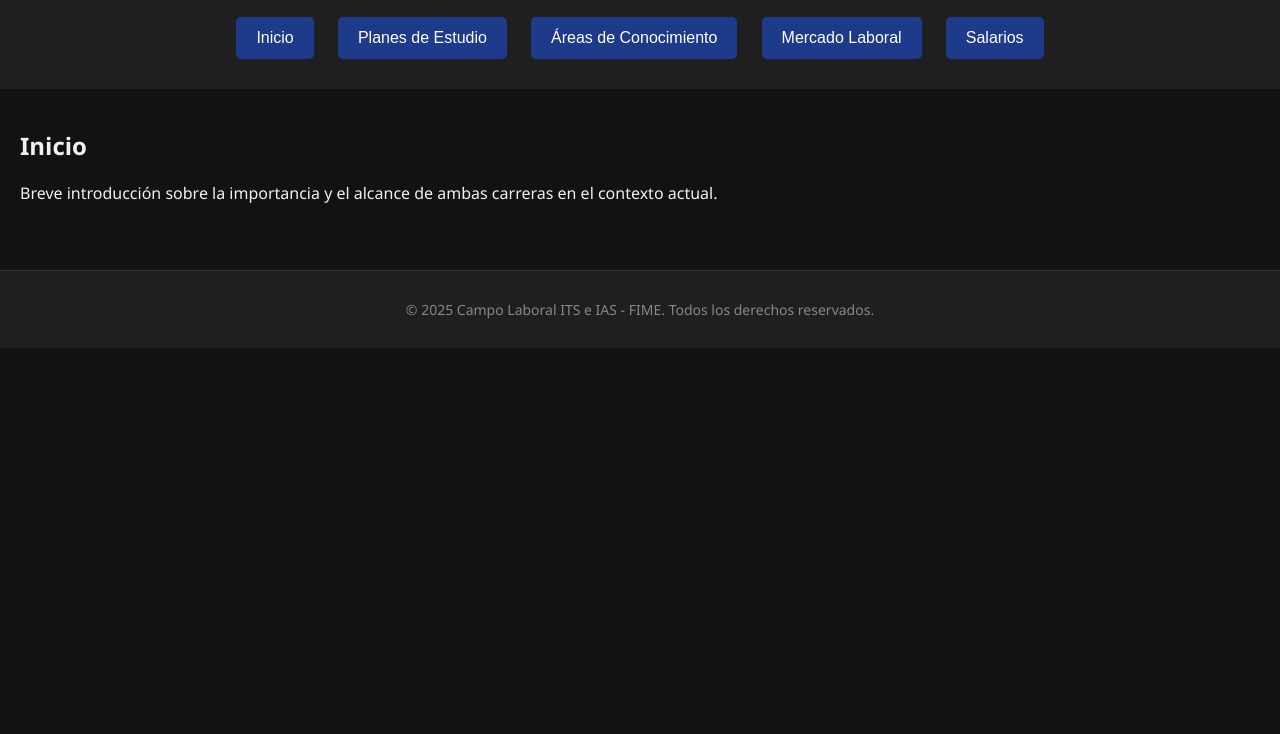
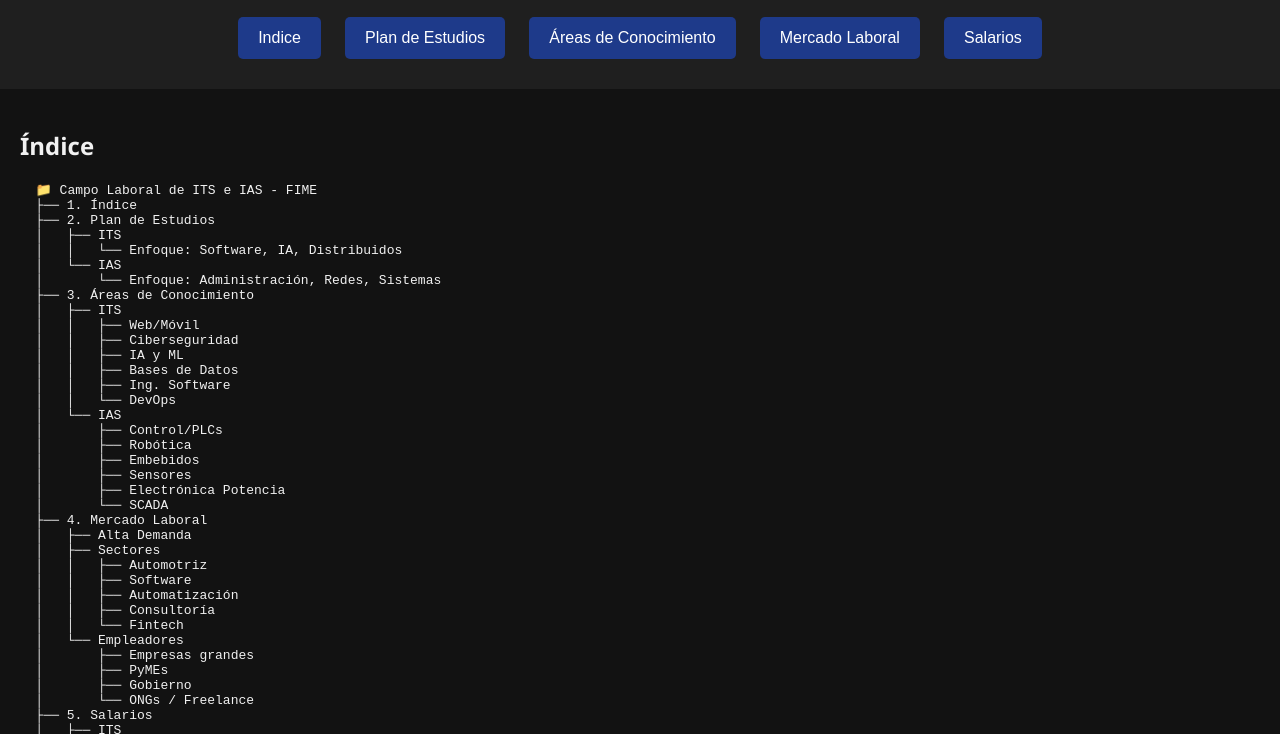
Before and after one commit to adr-ctrl/PIA-LENPRO, a plain HTML site: page index.html in a window 1280 px wide. Shown: the part 66-800 px from the top of the page. Drawn offline with Linux system fonts and the light colour scheme.

Commit message:
2 -Agregado índice de temas en formato de árbol para la sección "Inicio". -Corrección de algunas palabras que no coincidían en el codigo. -Plan de estudios corregido a 401.

```diff
--- a/index.html
+++ b/index.html
@@ -10,8 +10,8 @@
   <header>
     <h1>Campo Laboral de ITS e IAS - FIME</h1>
     <nav>
-      <button onclick="mostrarSeccion('inicio')">Inicio</button>
-      <button onclick="mostrarSeccion('planes')">Planes de Estudio</button>
+      <button onclick="mostrarSeccion('inicio')">Indice</button>
+      <button onclick="mostrarSeccion('planes')">Plan de Estudios</button>
       <button onclick="mostrarSeccion('areas')">Áreas de Conocimiento</button>
       <button onclick="mostrarSeccion('mercado')">Mercado Laboral</button>
       <button onclick="mostrarSeccion('salarios')">Salarios</button>
@@ -20,23 +20,70 @@
 
   <main>
     <section id="inicio" class="seccion activa">
-      <h2>Inicio</h2>
-      <p>Breve introducción sobre la importancia y el alcance de ambas carreras en el contexto actual.</p>
-    </section>
+      <h2>Índice</h2>
+      <pre>
+  📁 Campo Laboral de ITS e IAS - FIME
+  ├── 1. Índice
+  ├── 2. Plan de Estudios
+  │   ├── ITS
+  │   │   └── Enfoque: Software, IA, Distribuidos
+  │   └── IAS
+  │       └── Enfoque: Administración, Redes, Sistemas
+  ├── 3. Áreas de Conocimiento
+  │   ├── ITS
+  │   │   ├── Web/Móvil
+  │   │   ├── Ciberseguridad
+  │   │   ├── IA y ML
+  │   │   ├── Bases de Datos
+  │   │   ├── Ing. Software
+  │   │   └── DevOps
+  │   └── IAS
+  │       ├── Control/PLCs
+  │       ├── Robótica
+  │       ├── Embebidos
+  │       ├── Sensores
+  │       ├── Electrónica Potencia
+  │       └── SCADA
+  ├── 4. Mercado Laboral
+  │   ├── Alta Demanda
+  │   ├── Sectores
+  │   │   ├── Automotriz
+  │   │   ├── Software
+  │   │   ├── Automatización
+  │   │   ├── Consultoría
+  │   │   └── Fintech
+  │   └── Empleadores
+  │       ├── Empresas grandes
+  │       ├── PyMEs
+  │       ├── Gobierno
+  │       └── ONGs / Freelance
+  ├── 5. Salarios
+  │   ├── ITS
+  │   │   ├── Practicante (MX)
+  │   │   ├── Egresado (MX)
+  │   │   └── Experto (Extranjero)
+  │   └── IAS
+  │       ├── Practicante (MX)
+  │       ├── Egresado (MX)
+  │       └── Experto (Extranjero)
+      </pre>
+  </section>
+
+
 
     <section id="planes" class="seccion">
-      <h2>Planes de Estudio</h2>
+      <h2>Plan de Estudios</h2>
       <div class="carrera">
         <h3>🖥️ Ingeniería en Tecnologías de Software (ITS)</h3>
         <p><strong>Duración:</strong> 10 semestres</p>
         <p><strong>Enfoque:</strong> Desarrollo de software, sistemas distribuidos, inteligencia artificial, entre otros.</p>
-        <p><a href="https://www.uanl.mx/wp-content/uploads/2018/08/Ing_TecnologiaSoftware-Plan-de-estudios.pdf" target="_blank">Ver Plan de Estudios (PDF)</a></p>
+        <p><a href="https://www.uanl.mx/wp-content/uploads/2018/08/Plan-anterior_401_Lic_Ingeniero_en_Tecnologia_de_Software.pdf" target="_blank">Ver Plan de Estudios (PDF)</a></p>
       </div>
       <div class="carrera">
         <h3>📊 Ingeniería en Administración y Sistemas (IAS)</h3>
         <p><strong>Duración:</strong> 10 semestres</p>
         <p><strong>Enfoque:</strong> Administración de proyectos de software, análisis de sistemas, redes computacionales, entre otros.</p>
-        <p><a href="https://www.uanl.mx/wp-content/uploads/2018/08/Ing_AdministradorSistemas-Plan-de-estudios.pdf" target="_blank">Ver Plan de Estudios (PDF)</a></p>
+        <p><a href="https://www.uanl.mx/wp-content/uploads/2018/08/Plan-anterior_401_Lic_Ingeniero_Administrador_de_Sistemas.pdf" target="_blank">Ver Plan de Estudios (PDF)</a></p>
       </div>
     </section>
 
@@ -68,7 +115,7 @@
 
     <section id="mercado" class="seccion">
       <h2>Mercado Laboral Actual</h2>
-      <p><strong>Demanda en Guadalupe, Nuevo León:</strong> Alta demanda en sectores industriales y tecnológicos.</p>
+      <p><strong>Demanda en Nuevo León:</strong> Alta demanda en sectores industriales y tecnológicos.</p>
       <h3>Sectores de Empleo:</h3>
       <ul>
         <li>Industria Automotriz y Manufactura</li>
--- a/styles.css
+++ b/styles.css
@@ -77,3 +77,36 @@ footer {
   border-top: 1px solid #333;
   margin-top: 30px;
 }
+.temario-tree {
+  background-color: #1e1e1e;
+  color: #cccccc;
+  font-family: "Courier New", Courier, monospace;
+  padding: 1em;
+  border-radius: 8px;
+  overflow-x: auto;
+  white-space: pre-wrap;
+  line-height: 1.5em;
+}
+
+.temario-tree .dir {
+  color: #4fc1ff; /* azul brillante */
+  font-weight: bold;
+}
+
+.temario-tree .section {
+  color: #c586c0; /* morado */
+  font-weight: bold;
+}
+
+.temario-tree .text {
+  color: #9cdcfe;
+}
+
+.temario-tree .number {
+  color: #b5cea8;
+}
+
+.temario-tree .link {
+  color: #569cd6;
+  text-decoration: underline;
+}
```
